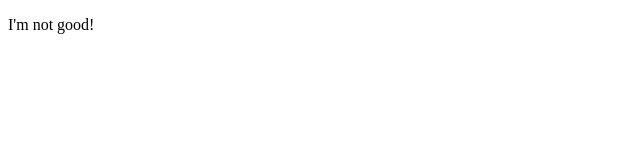
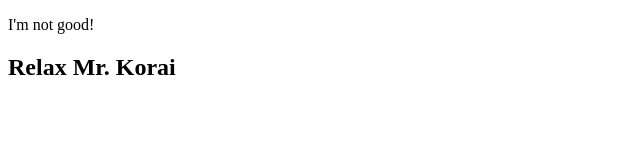
Before and after one commit to Nazia-0/ToothPaste, a plain HTML site: page index.html in a window 1280 px wide. Shown: the whole page, without its empty margins (0-640 px from the left). Drawn offline with Linux system fonts and the light colour scheme.

Commit message:
add a dead a new branch

```diff
--- a/index.html
+++ b/index.html
@@ -8,5 +8,6 @@
 </head>
 <body>
     <p>I'm not good!</p>
+    <h2>Relax Mr. Korai</h2>
 </body>
 </html>
```
